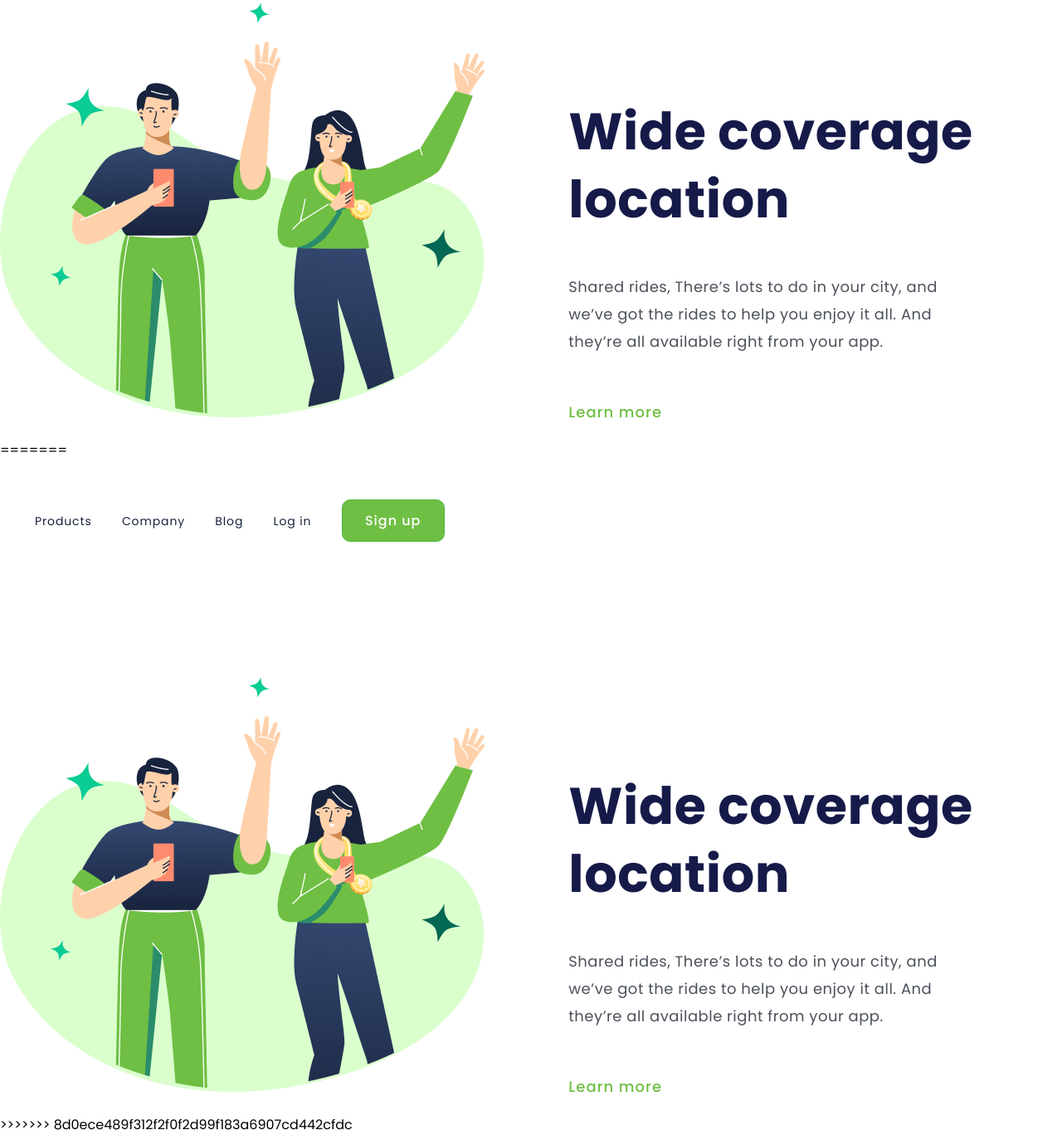
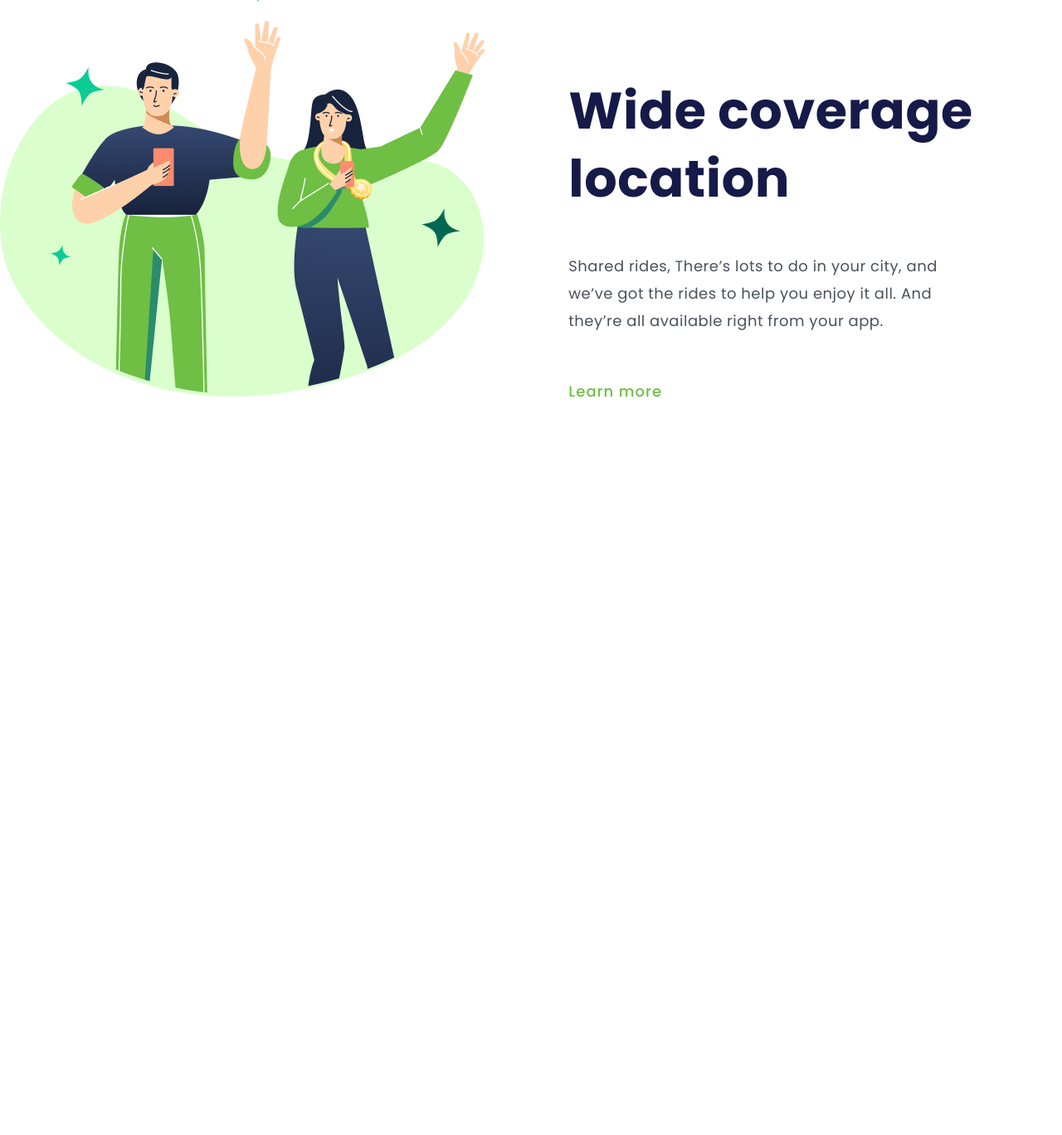
Before and after one commit to MatheusCardao/Wide_coverage, a plain HTML site: page index.html in a window 1280 px wide. Shown: the part 283-1651 px from the top of the page at 83% size. After the commit the page ends 800 px from the top, so only its background shows below. Drawn offline with Linux system fonts and the light colour scheme.

Commit message:
changing index

```diff
--- a/index.html
+++ b/index.html
@@ -1,4 +1,3 @@
-<<<<<<< HEAD
 <!DOCTYPE html>
 <html lang="en">
     <head>
@@ -24,31 +23,4 @@
             </section>
         </main>
     </body>
-=======
-<!DOCTYPE html>
-<html lang="en">
-    <head>
-        <meta charset="UTF-8">
-        <meta name="viewport" content="width=device-width, initial-scale=1.0">
-        <link rel="stylesheet" href="./Style/Style_wide_coverage.css">
-        <title>Projeto CSS_2</title>
-    </head>
-    <body>
-        <main>
-            <header>
-                <a>Products</a>
-                <a>Company</a>
-                <a>Blog</a>
-                <a>Log in</a>
-                <button class="header-button">Sign up</button>
-            </header>
-            <img src="./img/2-people.png" alt="site-logo">
-            <section>
-                <h1>Wide coverage location</h1>
-                <p>Shared rides, There’s lots to do in your city, and we’ve got the rides to help you enjoy it all. And they’re all available right from your app.</p>
-                <button class="section-button">Learn more</button>
-            </section>
-        </main>
-    </body>
->>>>>>> 8d0ece489f312f2f0f2d99f183a6907cd442cfdc
 </html>
```
